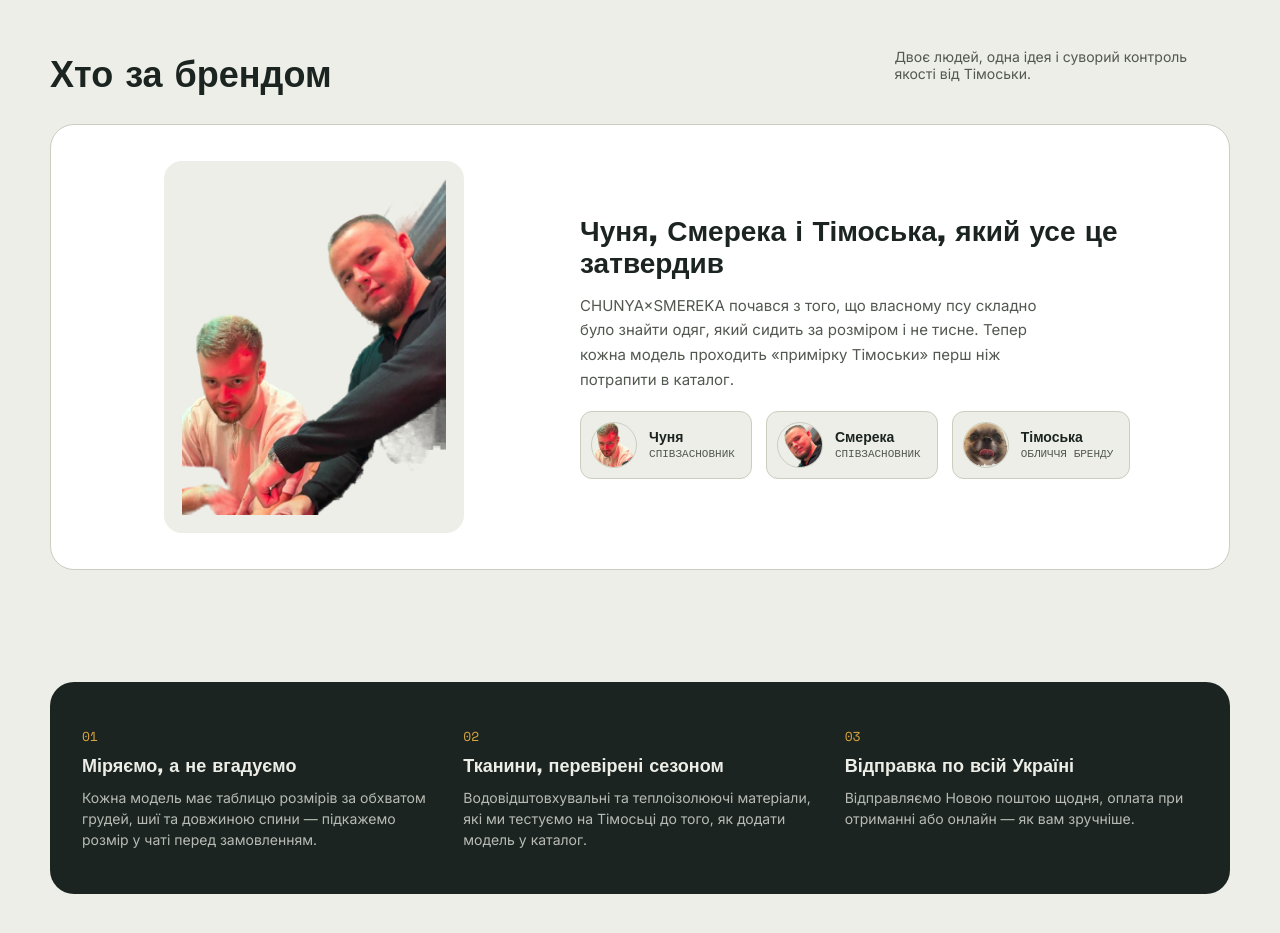
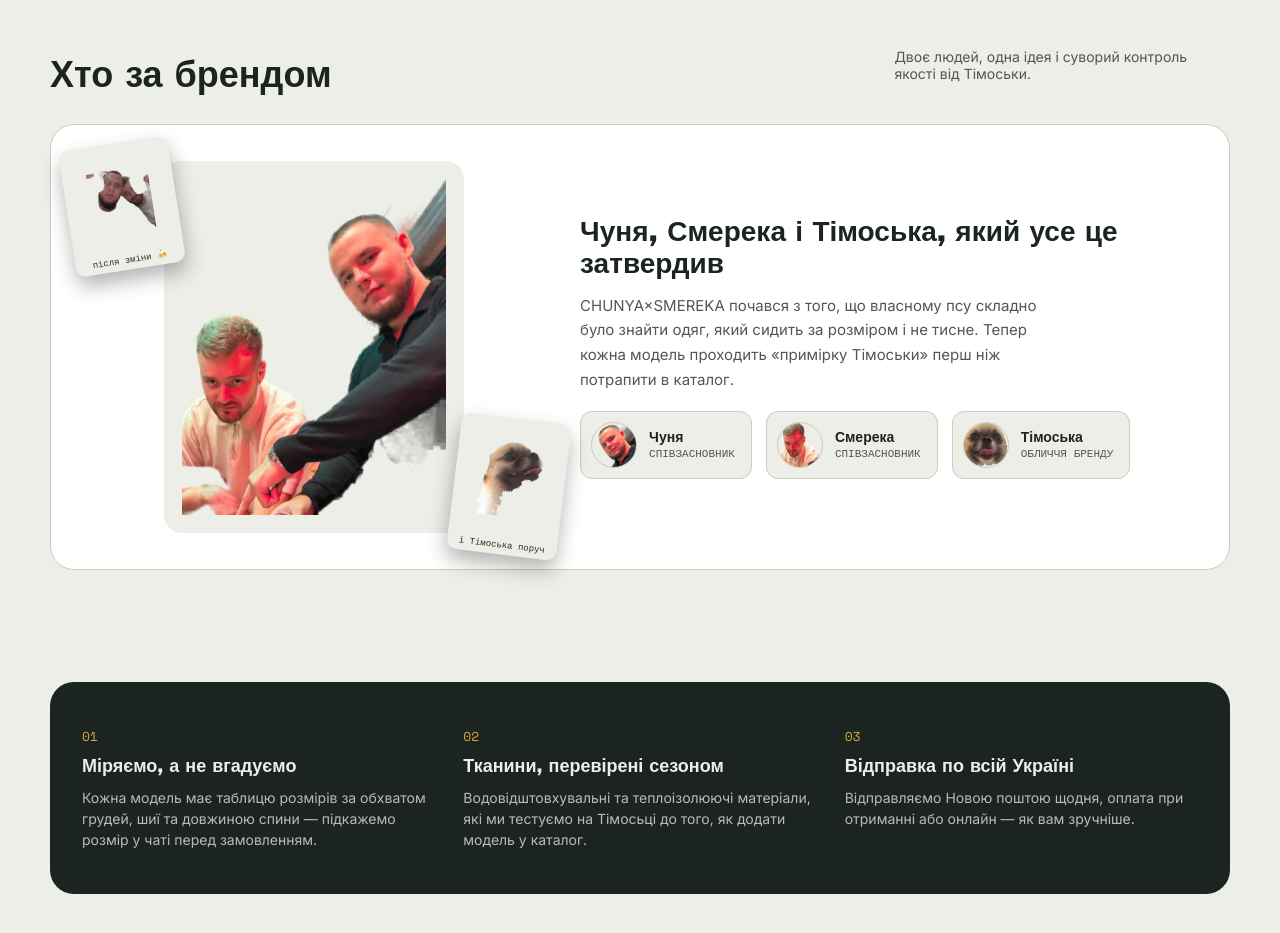
Before and after one commit to buda4475-collab/chunyasmereka-dog-shop, a plain HTML site: page index.html in a window 1280 px wide. Shown: the part 2100-3033 px from the top of the page. Drawn offline with nearby package versions, Linux system fonts and the light colour scheme; a web font is replaced by a local one.

Commit message:
Fix founder name swap, add beer photo stickers to about section

```diff
--- a/index.html
+++ b/index.html
@@ -477,6 +477,27 @@
     border-radius:18px;
     padding:18px;
   }
+  .about-sticker{
+    position:absolute;
+    width:110px;
+    background:#EDEEE7;
+    border-radius:10px;
+    padding:6px 6px 20px;
+    box-shadow:0 10px 20px rgba(0,0,0,.3);
+    z-index:2;
+  }
+  .about-sticker img{width:100%;display:block;border-radius:4px;background:#EDEEE7}
+  .about-sticker span{
+    position:absolute;
+    bottom:4px;left:0;right:0;
+    text-align:center;
+    font-family:var(--font-mono);
+    font-size:9px;
+    color:#2A2E24;
+  }
+  .about-sticker.left{top:-18px;left:-20px;transform:rotate(-9deg)}
+  .about-sticker.right{bottom:-22px;right:-24px;transform:rotate(7deg)}
+  @media (max-width:800px){ .about-sticker{display:none} }
   .about-copy h3{
     font-family:var(--font-display);
     font-size:clamp(20px,2.6vw,28px);
@@ -777,14 +798,22 @@
   </div>
   <div class="about-grid">
     <div class="about-visual">
-      <img src="assets/founders-silhouette.png" alt="Силуети співзасновників CHUNYA×SMEREKA">
+      <div class="about-sticker left">
+        <img src="assets/founders-beer.png" alt="Чуня і Смерека з пивом">
+        <span>після зміни 🍻</span>
+      </div>
+      <img src="assets/founders-silhouette.png" alt="Чуня і Смерека, співзасновники CHUNYA×SMEREKA">
+      <div class="about-sticker right">
+        <img src="assets/timoska-profile.png" alt="Тімоська">
+        <span>і Тімоська поруч</span>
+      </div>
     </div>
     <div class="about-copy">
       <h3>Чуня, Смерека і Тімоська, який усе це затвердив</h3>
       <p>CHUNYA×SMEREKA почався з того, що власному псу складно було знайти одяг, який сидить за розміром і не тисне. Тепер кожна модель проходить «примірку Тімоськи» перш ніж потрапити в каталог.</p>
       <div class="founder-roles">
-        <div class="role-chip"><img src="assets/founder-a.png" alt="Чуня"><div><b>Чуня</b><span>СПІВЗАСНОВНИК</span></div></div>
-        <div class="role-chip"><img src="assets/founder-b.png" alt="Смерека"><div><b>Смерека</b><span>СПІВЗАСНОВНИК</span></div></div>
+        <div class="role-chip"><img src="assets/founder-b.png" alt="Чуня"><div><b>Чуня</b><span>СПІВЗАСНОВНИК</span></div></div>
+        <div class="role-chip"><img src="assets/founder-a.png" alt="Смерека"><div><b>Смерека</b><span>СПІВЗАСНОВНИК</span></div></div>
         <div class="role-chip"><img src="assets/timoska-face.png" alt="Тімоська"><div><b>Тімоська</b><span>ОБЛИЧЧЯ БРЕНДУ</span></div></div>
       </div>
     </div>
```
Also changed, not shown: assets/founders-beer.png (added).
